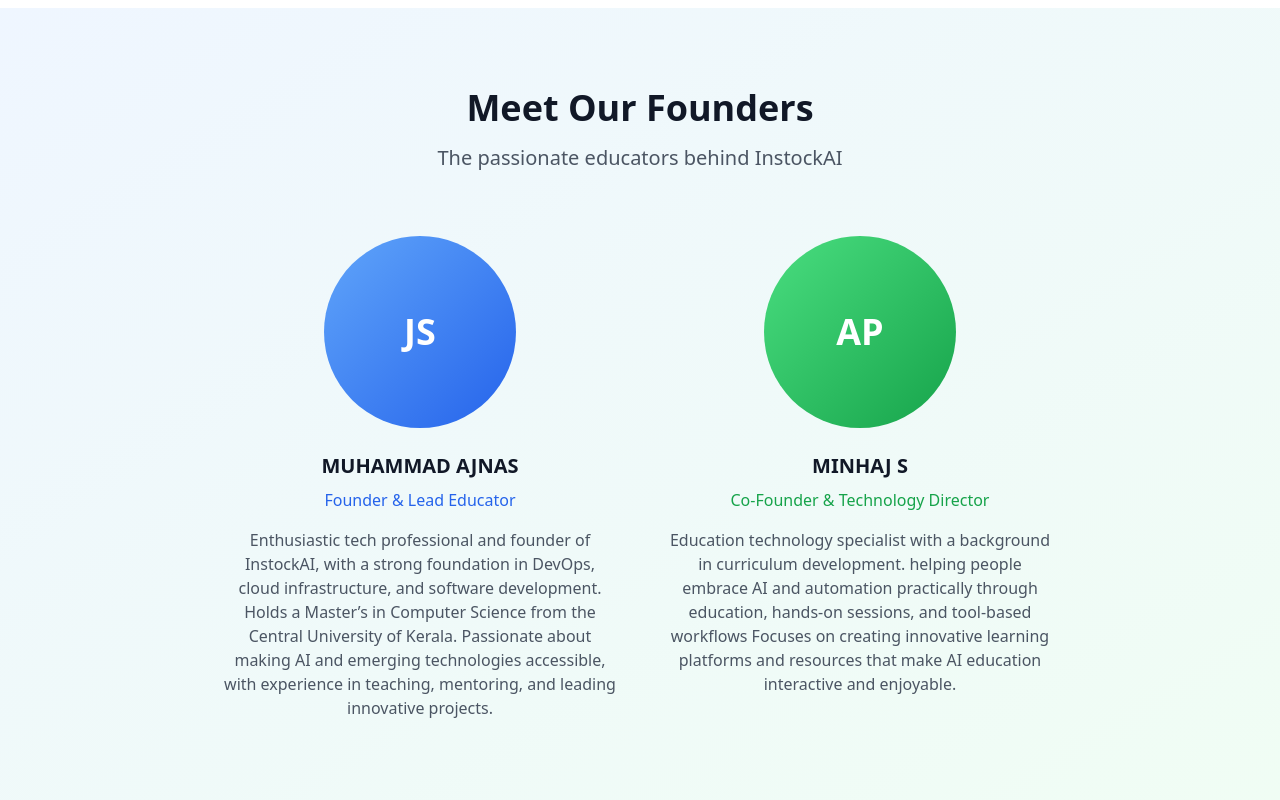
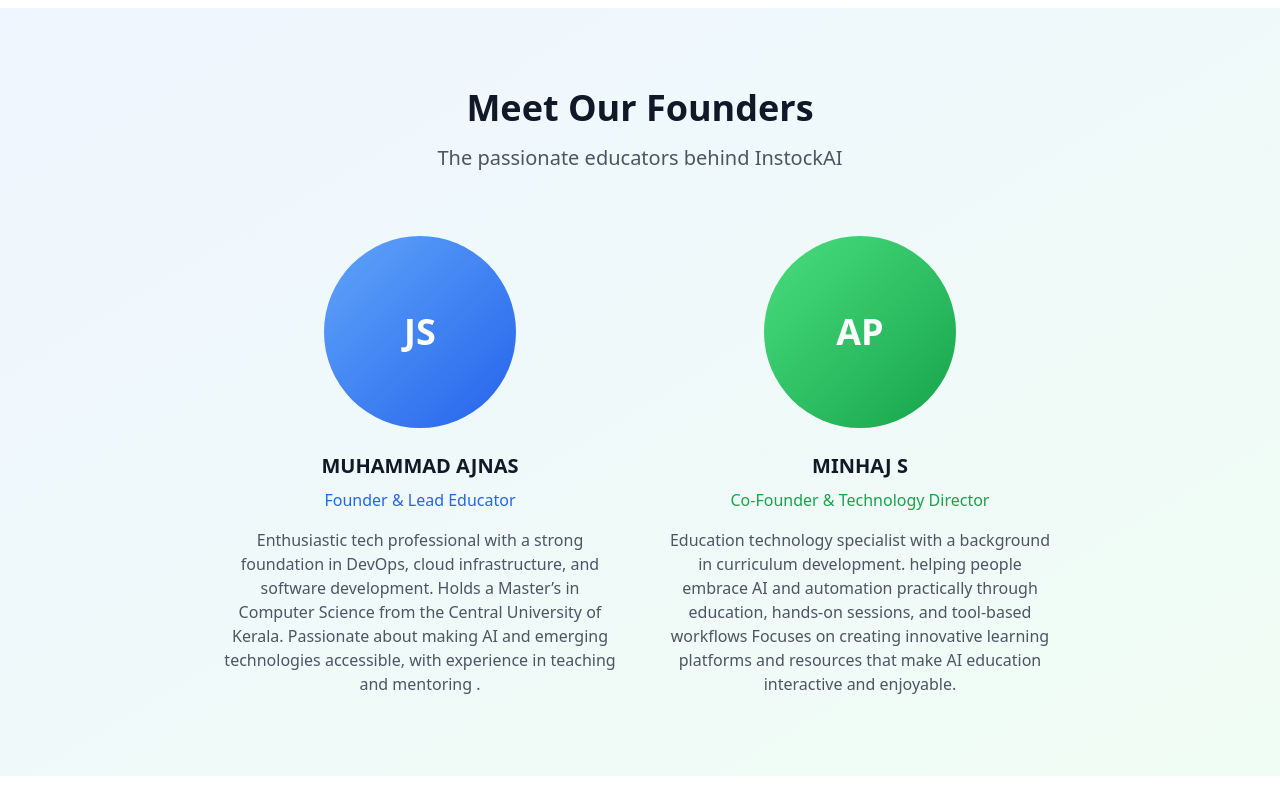
Before and after one commit to Minhajms/instock.ai, a React (Vite) app: page /about in a window 1280 px wide. Shown: the part 1933-2733 px from the top of the page. After the commit the page ends 2709 px from the top, so only its background shows below. Built offline with nearby package versions, Linux system fonts and the light colour scheme.

Commit message:
Update AboutPage.tsx

```diff
--- a/src/pages/AboutPage.tsx
+++ b/src/pages/AboutPage.tsx
@@ -143,7 +143,7 @@ const AboutPage = () => {
               <h3 className="text-xl font-bold text-gray-900 mb-2">MUHAMMAD AJNAS</h3>
               <p className="text-blue-600 font-medium mb-4">Founder & Lead Educator</p>
               <p className="text-gray-600">
-               Enthusiastic tech professional and founder of InstockAI, with a strong foundation in DevOps, cloud infrastructure, and software development. Holds a Master’s in Computer Science from the Central University of Kerala. Passionate about making AI and emerging technologies accessible, with experience in teaching, mentoring, and leading innovative projects.
+               Enthusiastic tech professional with a strong foundation in DevOps, cloud infrastructure, and software development. Holds a Master’s in Computer Science from the Central University of Kerala. Passionate about making AI and emerging technologies accessible, with experience in teaching and mentoring .
               </p>
             </div>
 
```
